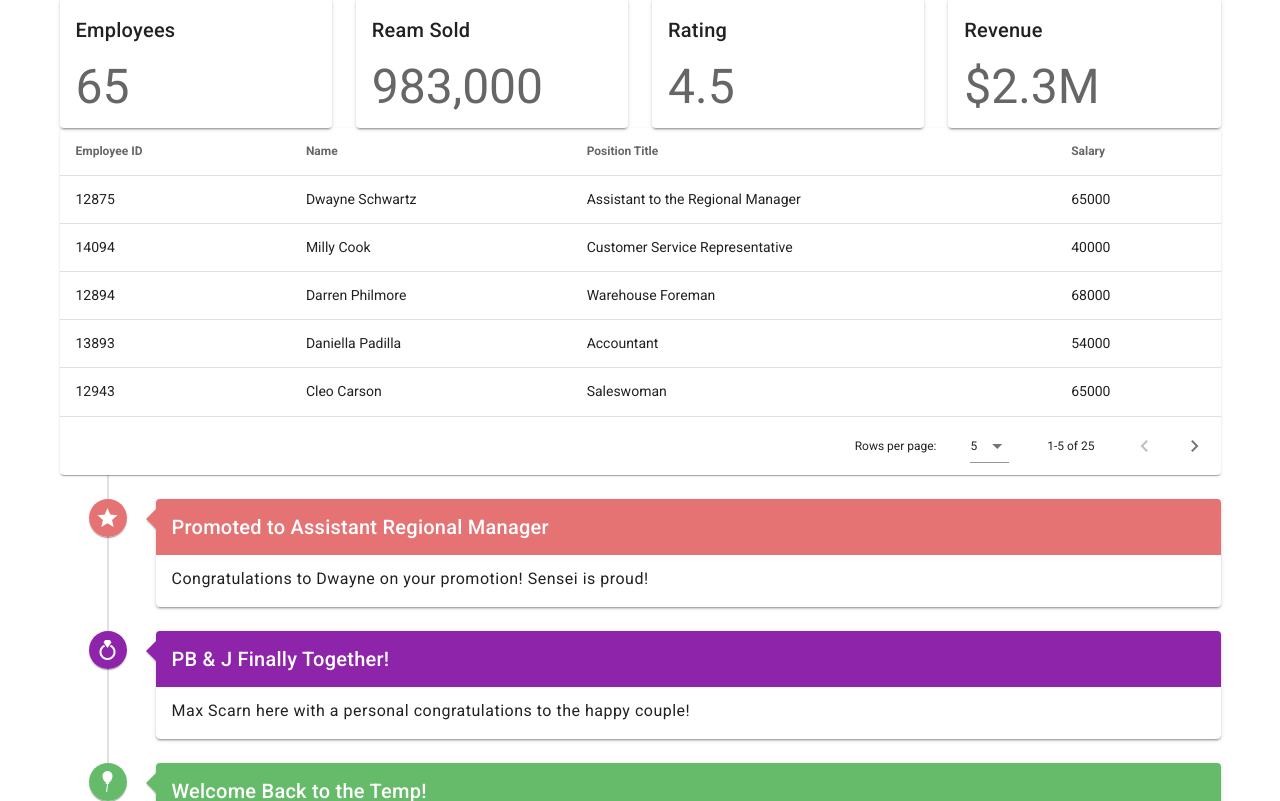
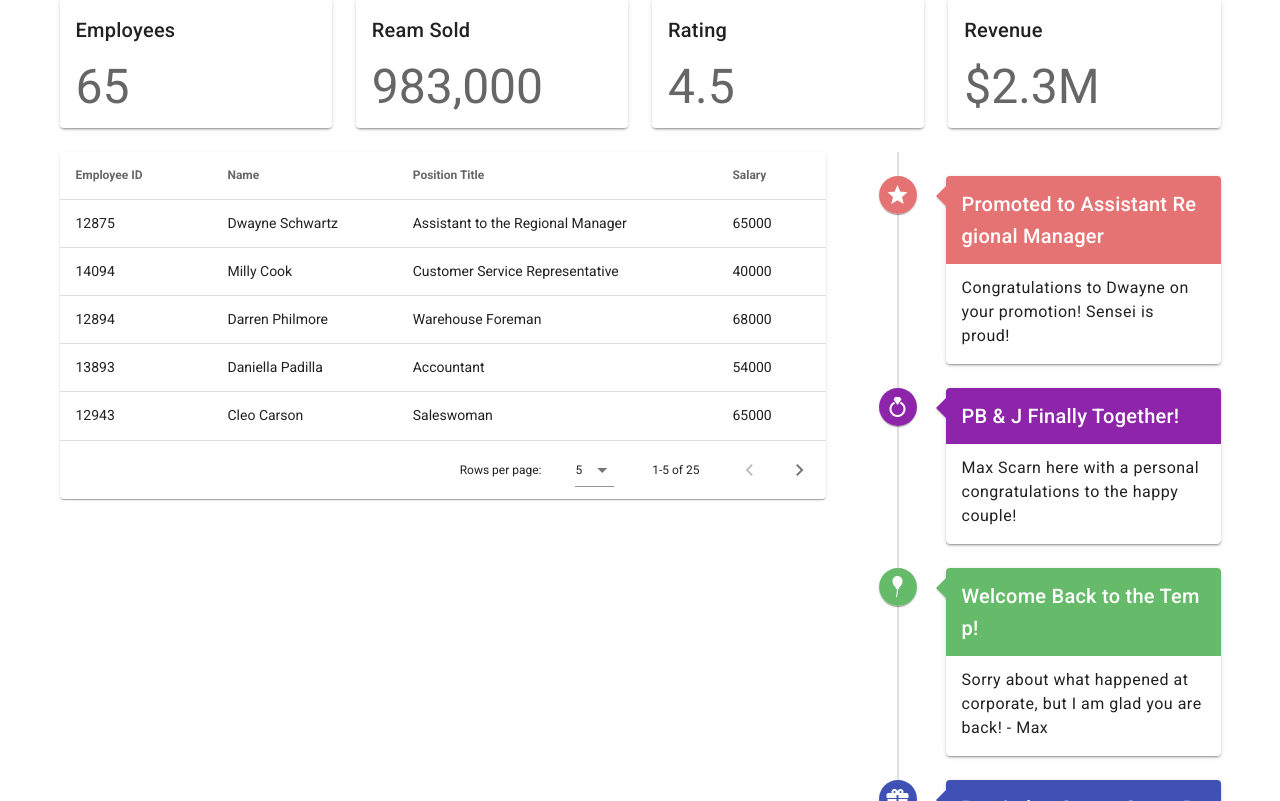
Before and after one commit to tboyd4/vuetify-login-dashboard, a Vue app: page /dashboard in a window 1280 px wide. Shown: the part 379-1180 px from the top of the page. Built offline with nearby package versions, Linux system fonts and the light colour scheme.

Commit message:
finished grid system for dashboard.vue

```diff
--- a/src/views/Dashboard.vue
+++ b/src/views/Dashboard.vue
@@ -13,9 +13,14 @@
       </v-col>
     </v-row>
 
-    <EmployeesTable :employees="employees" @select-employee="setEmployee" />
-
-    <EventTimeline :timeline="timeline" />
+    <v-row>
+      <v-col cols="8">
+        <EmployeesTable :employees="employees" @select-employee="setEmployee" />
+      </v-col>
+      <v-col cols="4">
+        <EventTimeline :timeline="timeline" />
+      </v-col>
+    </v-row>
 
     <v-snackbar v-model="snackbar">
       You have selected {{ selectedEmployee.name }},
```
